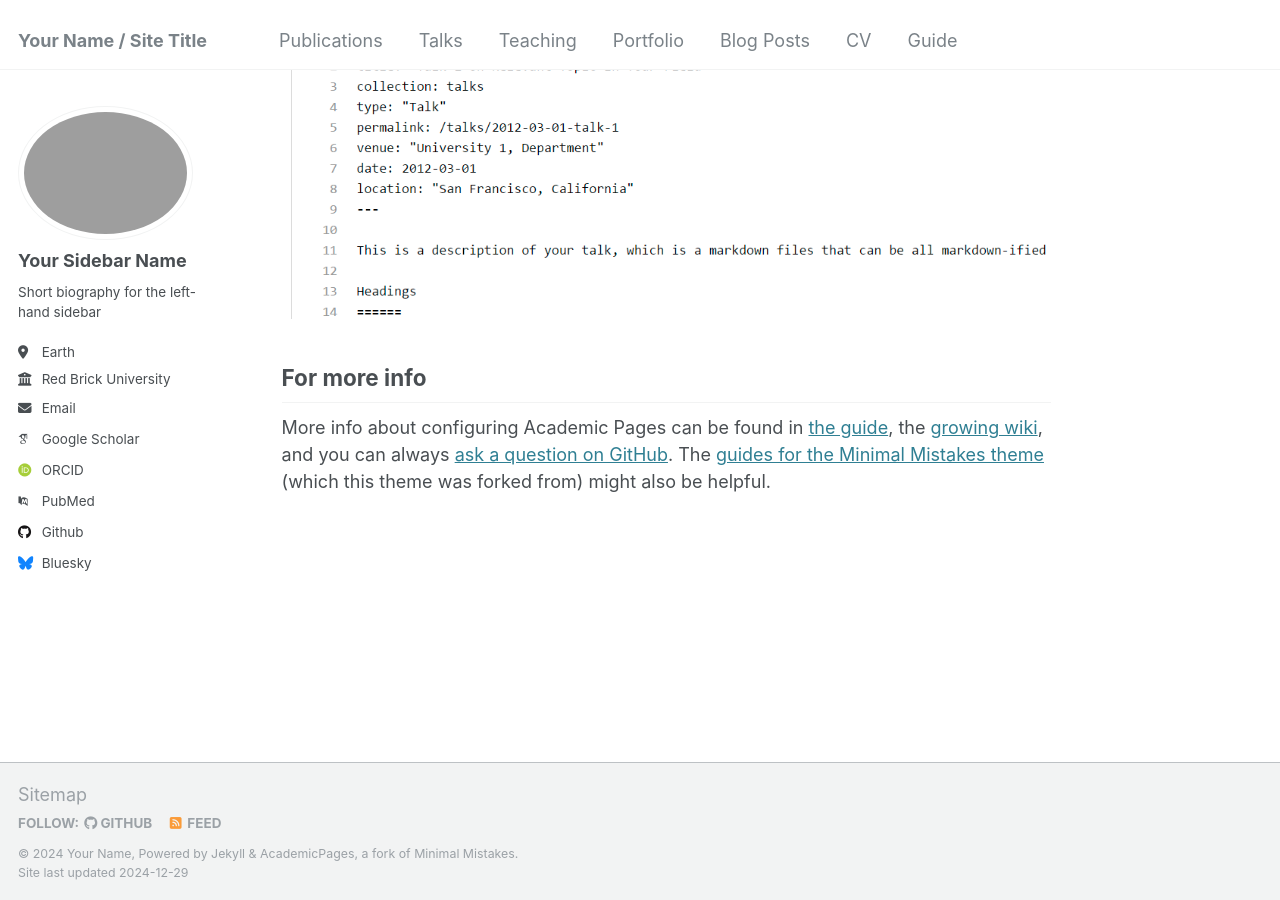
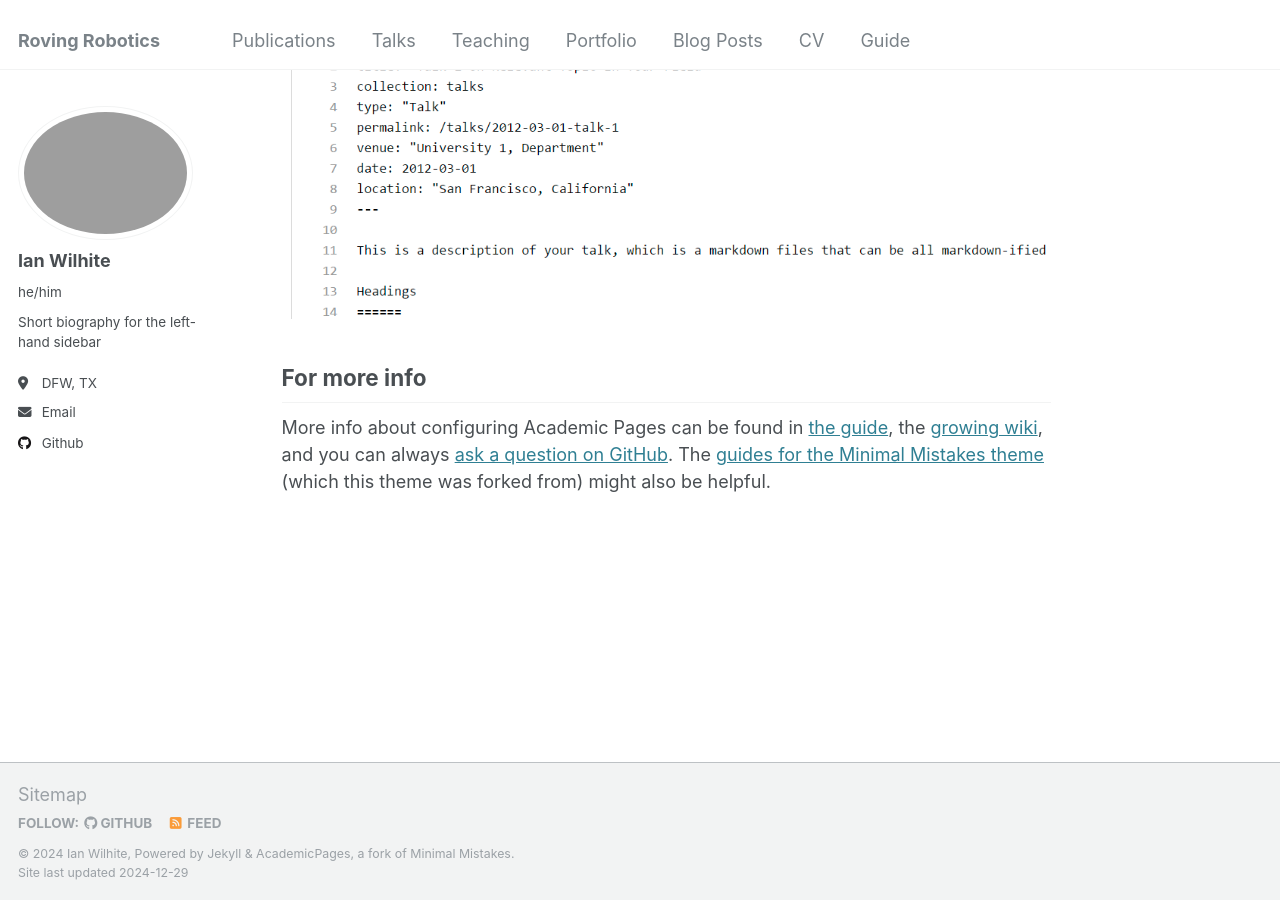
Before and after one commit to Ian-Wilhite/Ian-Wilhite.github.io, a Jekyll site: the page built from _pages/about.md, in a window 1280 px wide and 900 px high, scrolled down 2643 px. Built offline with Jekyll 4.4.1, drawn with Linux system fonts in a browser that asks for light colours; some web fonts are replaced.

Commit message:
config yml

```diff
--- a/_config.yml
+++ b/_config.yml
@@ -8,13 +8,13 @@
 
 # Basic Site Settings
 locale                   : "en-US"
-title                    : "Your Name / Site Title"
+title                    : "Roving Robotics"
 title_separator          : "-"
-name                     : &name "Your Name"
-description              : &description "personal description"
-url                      : https://academicpages.github.io # the base hostname & protocol for your site e.g. "https://[your GitHub username].github.io"
+name                     : &name "Ian Wilhite"
+description              : &description ""
+url                      : https://Ian-Wilhite.github.io # the base hostname & protocol for your site e.g. "https://[your GitHub username].github.io"
 baseurl                  : "" # the subpath of your site, e.g. "/blog"
-repository               : "academicpages/academicpages.github.io"
+repository               : "Ian-Wilhite/Ian-Wilhite.github.io"
 
 # Site Author - The following control what appear as part of the author content on the side bar.
 #               If a field is blank the icon and link will not appear, otherwise it will be shown.
@@ -22,43 +22,42 @@ repository               : "academicpages/academicpages.github.io"
 author:
   # Biographic information
   avatar           : "profile.png"
-  name             : "Your Sidebar Name"
-  pronouns         : # example: "she/her"
+  name             : "Ian Wilhite"
+  pronouns         : "he/him"
   bio              : "Short biography for the left-hand sidebar"
-  location         : "Earth"
-  employer         : "Red Brick University"
+  location         : "DFW, TX"
   uri              : # URL
-  email            : "none@example.org"
+  email            : "ian.wilhite0@gmail.com"
 
   # Academic websites
-  arxiv            : # URL - Update with the correct link to your profile
-  googlescholar    : "https://scholar.google.com/citations?user=PS_CX0AAAAAJ"
-  impactstory      : # URL
-  orcid            : "http://orcid.org/yourorcidurl"
-  semantic         : # URL
-  pubmed           : "https://www.ncbi.nlm.nih.gov/pubmed/?term=john+snow"
-  researchgate     : # URL
-  scopus           : # URL
+  # arxiv            : # URL - Update with the correct link to your profile
+  # googlescholar    : "https://scholar.google.com/citations?user=PS_CX0AAAAAJ"
+  # impactstory      : # URL
+  # orcid            : "http://orcid.org/yourorcidurl"
+  # semantic         : # URL
+  # pubmed           : "https://www.ncbi.nlm.nih.gov/pubmed/?term=john+snow"
+  # researchgate     : # URL
+  # scopus           : # URL
 
   # Repositories and software development
   bitbucket        : # Username - Update with your username on the site
   codepen          : # Username
   dribbble         : # Username
-  github           : "academicpages"
+  github           : "ian-wilhite"
   kaggle           : # Username
   stackoverflow    : # User number or user number and name (i.e., use "1" or "1/jeff-atwood")
 
   # Social media
-  bluesky          : "bsky.app" # Replace this with you Bluesky username
+  bluesky          : # Replace this with you Bluesky username
   facebook         : # Username
   flickr           : # Username
   foursquare       : # Username
   goodreads        : # Username
   google_plus      : # Username
   keybase          : # Username
-  instagram        : # Username
+  instagram        : # en._.ig
   lastfm           : # Username
-  linkedin         : # Username
+  linkedin         : # ian-wilhite
   mastodon         : # URL
   medium           : # URL
   pinterest        : # Username
```
Also changed, not shown: 1 other file.
